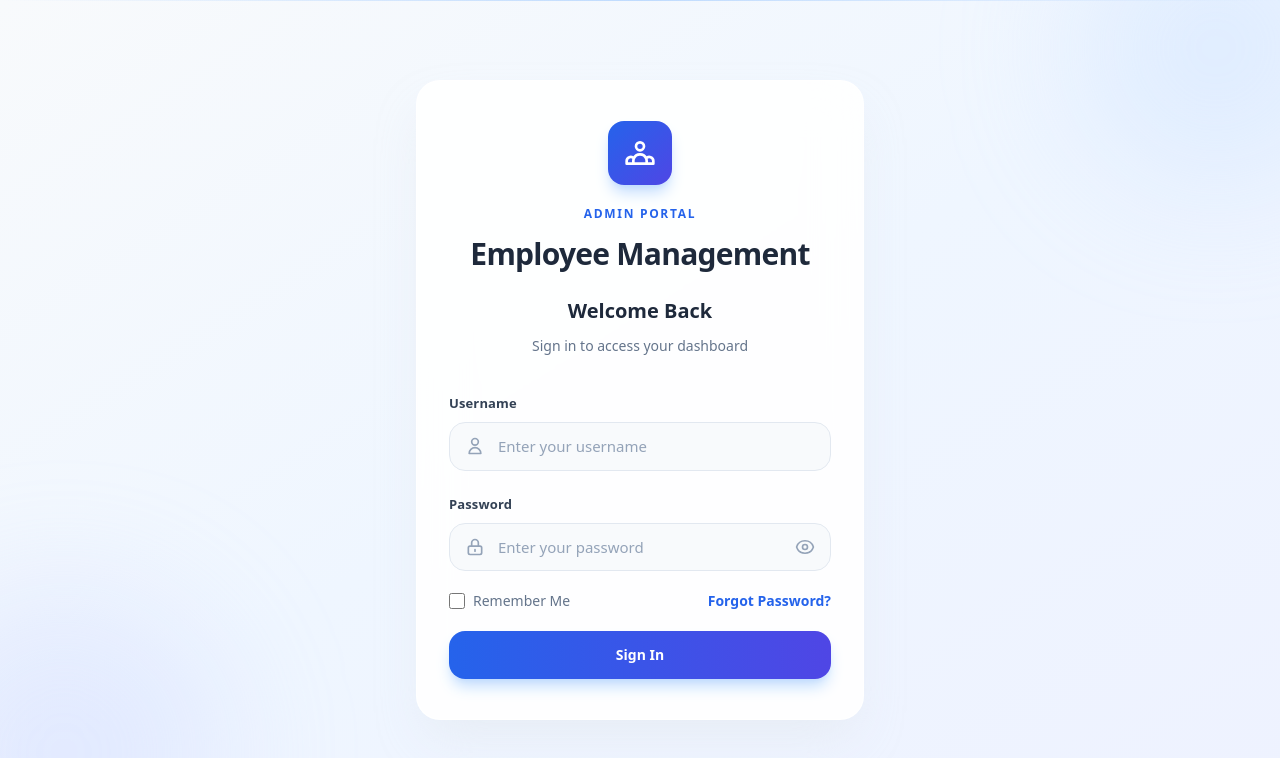
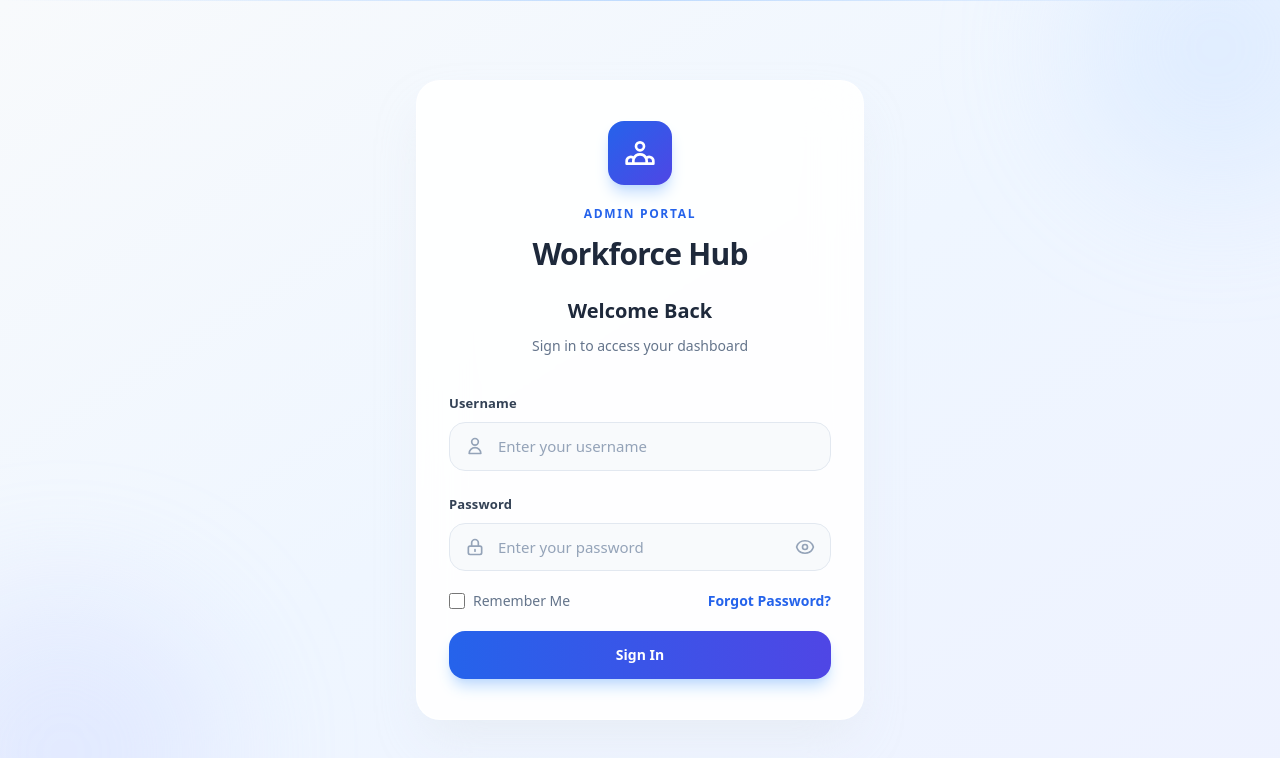
Before and after one commit to jeevan8091/react-tailwind-table-task, a React (Vite) app: page / in a window 1280 px wide. Shown: the top 758 px of the page. Built offline with nearby package versions, Linux system fonts and the light colour scheme.

Commit message:
feat(day-5): rebrand application to Workforce Hub and complete employee management enhancements

```diff
--- a/index.html
+++ b/index.html
@@ -4,7 +4,7 @@
     <meta charset="UTF-8" />
     <link rel="icon" type="image/svg+xml" href="/favicon.svg" />
     <meta name="viewport" content="width=device-width, initial-scale=1.0" />
-    <title>react-tailwind-table-task</title>
+    <title>Workforce Hub</title>
   </head>
   <body>
     <div id="root"></div>
--- a/src/components/Layout/Header.jsx
+++ b/src/components/Layout/Header.jsx
@@ -49,7 +49,7 @@ const Header = ({ onMenuClick }) => {
               Admin Portal
             </p>
             <h1 className="text-base font-bold tracking-tight text-slate-800 sm:mt-1 sm:text-lg">
-              Employee Management Dashboard
+              Workforce Hub
             </h1>
           </div>
         </div>
--- a/src/components/Layout/Sidebar.jsx
+++ b/src/components/Layout/Sidebar.jsx
@@ -58,7 +58,7 @@ const Sidebar = ({ isOpen, onClose }) => {
             <div className={`transition-opacity transition-transform duration-300 ease-in-out will-change-transform ${isOpen ? 'opacity-100 translate-x-0' : 'opacity-0 -translate-x-2'}
               ${isOpen ? '' : 'pointer-events-none'}
             `}>
-              <p className="text-base font-bold text-slate-800 leading-tight">Employee Management</p>
+              <p className="text-base font-bold text-slate-800 leading-tight">Workforce Hub</p>
               <p className="text-xs font-semibold text-slate-500 leading-tight">Admin Dashboard</p>
             </div>
           </div>
--- a/src/pages/Dashboard/Dashboard.jsx
+++ b/src/pages/Dashboard/Dashboard.jsx
@@ -34,10 +34,10 @@ const Dashboard = () => {
           Welcome Admin
         </p>
         <h2 className="mt-2 text-[30px] font-bold tracking-tight text-slate-800">
-          Employee Management Dashboard
+          Workforce Management Dashboard
         </h2>
         <p className="mt-2 text-sm font-medium leading-6 text-slate-500">
-          Monitor employees, companies, websites, and locally added employee records from one workspace.
+          Manage employee records, workforce information, and organizational data from a centralized workspace.
         </p>
       </section>
 
--- a/src/pages/Login/Login.jsx
+++ b/src/pages/Login/Login.jsx
@@ -61,7 +61,7 @@ const Login = () => {
               Admin Portal
             </p>
             <h1 className="mt-2 text-[30px] font-bold tracking-tight text-slate-800">
-              Employee Management
+              Workforce Hub
             </h1>
             <h2 className="mt-5 text-[20px] font-semibold text-slate-800">
               Welcome Back
--- a/src/pages/Users/Users.jsx
+++ b/src/pages/Users/Users.jsx
@@ -8,10 +8,10 @@ const Users = () => {
           Users
         </p>
         <h2 className="mt-2 text-[30px] font-bold tracking-tight text-slate-800">
-          User Directory
+          Employee Directory
         </h2>
         <p className="mt-2 max-w-2xl text-sm font-medium leading-6 text-slate-500">
-          Search, review, and manage user directory information.
+          Search, review, and manage employee information.
         </p>
       </section>
 
```
